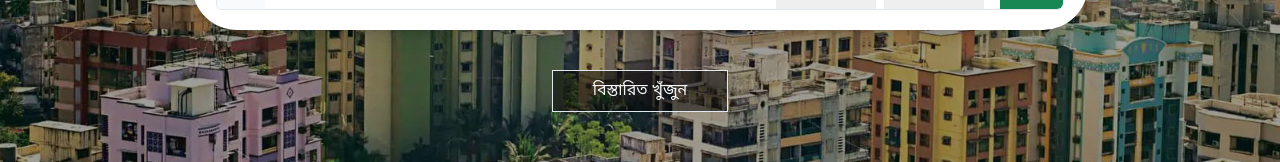
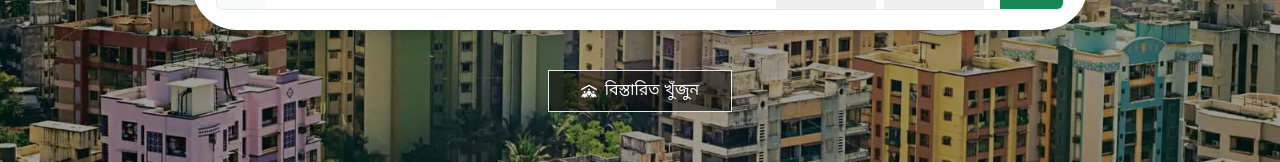
Before and after one commit to Anik-nath/ghorlagbe-frontend, a React (Vite) app: page / in a window 1280 px wide. Shown: the part 547-709 px from the top of the page. Built offline with nearby package versions, Linux system fonts and the light colour scheme.

Commit message:
feat: update HomePage component to enhance button styling and add icon

```diff
--- a/src/pages/HomePage.tsx
+++ b/src/pages/HomePage.tsx
@@ -6,6 +6,7 @@ import { Input } from "@/components/ui/input";
 import { Search } from "lucide-react";
 import { Link } from "react-router-dom";
 import bgslide from "/assets/others/bg-slide.jpg";
+import { FaPeopleRoof } from "react-icons/fa6";
 
 const HomePage = () => {
   return (
@@ -134,9 +135,10 @@ const HomePage = () => {
             <Button
               asChild
               variant="default"
-              className="bg-black/50 hover:bg-black border rounded-none text-md px-10 py-5"
+              className="bg-black/50 hover:bg-black border rounded-none text-md px-8 py-5"
             >
               <Link to="/search" className="flex items-center gap-2">
+                <FaPeopleRoof className="w-6 h-6" />
                 <span>বিস্তারিত খুঁজুন</span>
               </Link>
             </Button>
```
